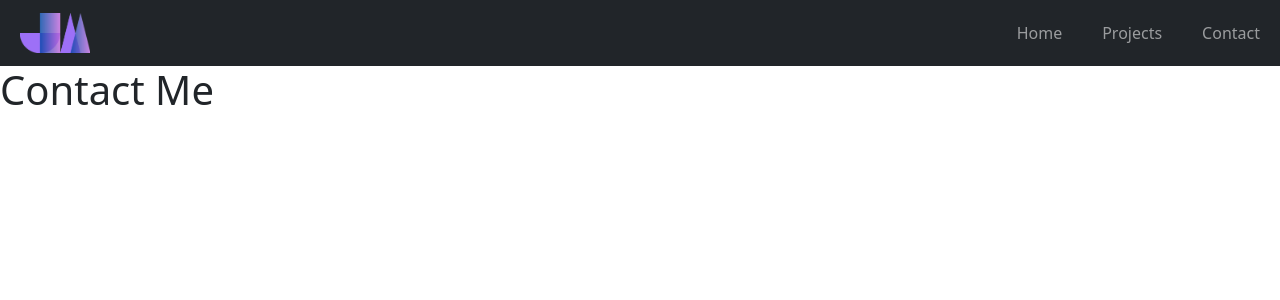
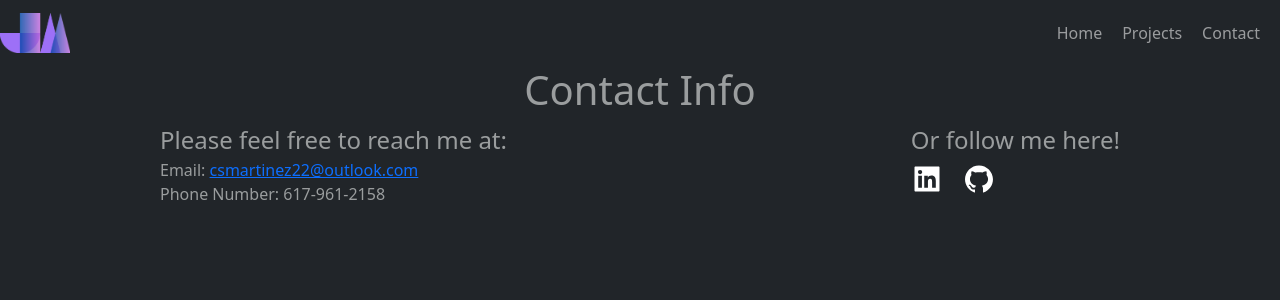
Before and after one commit to csmartinez22/csmartinez22.github.io, a React (Create React App) app in the folder my-app/: page /contact in a window 1280 px wide. Shown: the top 300 px of the page. Built offline with nearby package versions, Linux system fonts and the light colour scheme.

Commit message:
added contact page

```diff
--- a/my-app/package.json
+++ b/my-app/package.json
@@ -11,6 +11,7 @@
     "react": "^18.2.0",
     "react-bootstrap": "^2.9.0",
     "react-dom": "^18.2.0",
+    "react-icons": "^4.11.0",
     "react-scripts": "5.0.1",
     "react-simple-maps": "^3.0.0",
     "reactstrap": "^9.2.0",
--- /dev/null
+++ b/my-app/src/pages/Contact.css
@@ -0,0 +1,32 @@
+.text {
+  color: rgb(154, 157, 158);
+}
+
+.contact {
+  height: 95vh;
+  display: flex;
+  align-items: center;
+  flex-direction: column;
+}
+
+.icon {
+  fill: white;
+  margin-right: 20px;
+  svg {
+    fill: white;
+  }
+}
+
+.header {
+  font-weight: 400;
+  font-size: 24px;
+}
+
+.body {
+  display: flex;
+  justify-content: space-between;
+}
+
+a {
+  margin-left: 0;
+}
--- a/my-app/src/pages/Contact.js
+++ b/my-app/src/pages/Contact.js
@@ -1,5 +1,38 @@
+import "./Contact.css";
+import { AiFillLinkedin } from "react-icons/ai";
+import { AiFillGithub } from "react-icons/ai";
+
 const Contact = () => {
-  return <h1>Contact Me</h1>;
+  return (
+    <div className="contact bg-dark">
+      <div className="title text">
+        <h1>Contact Info</h1>
+      </div>
+      <div className="body text">
+        <div className="email">
+          <div className="header">Please feel free to reach me at: </div>
+          <div>
+            Email:{" "}
+            <a href="mailto: csmartinez22@outlook.com">
+              csmartinez22@outlook.com
+            </a>
+          </div>
+          <div>Phone Number: 617-961-2158</div>
+        </div>
+        <div className="header">
+          Or follow me here!
+          <div className="icons">
+            <a href="https://www.linkedin.com/in/joseph-martinez-0b8624124">
+              <AiFillLinkedin className="icon" size={32} />
+            </a>
+            <a href="https://github.com/csmartinez22">
+              <AiFillGithub className="icon" size={32} />
+            </a>
+          </div>
+        </div>
+      </div>
+    </div>
+  );
 };
 
 export default Contact;
--- a/my-app/src/pages/Home.css
+++ b/my-app/src/pages/Home.css
@@ -1,5 +1,5 @@
 .main {
-  height: 100vh;
+  height: 95vh;
   display: flex;
   justify-content: center;
   align-items: center;
```
Also changed, not shown: 1 other file (tests, documents, lock files or other folders).
